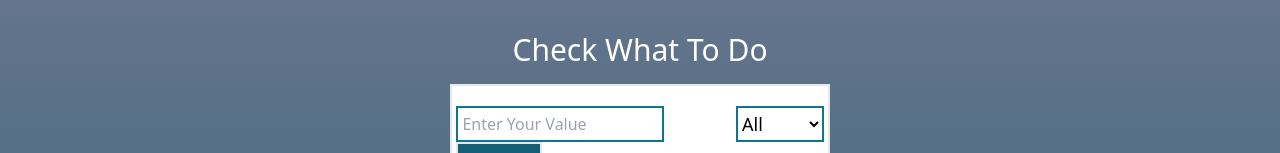
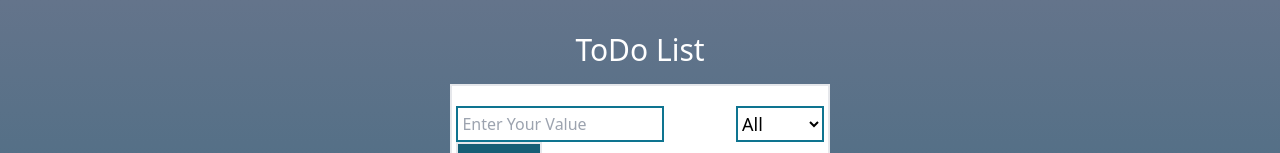
Before and after one commit to Pradhan023/Interview-project-todolist, a React (Vite) app: page / in a window 1280 px wide. Shown: the top 153 px of the page. Built offline with nearby package versions, Linux system fonts and the light colour scheme; no server answers.

Commit message:
Todo list

```diff
--- a/src/Component/Todotask.jsx
+++ b/src/Component/Todotask.jsx
@@ -111,7 +111,7 @@ const Todotask = () => {
 
   return (
     <div className="flex flex-col  items-center px-2 ">
-        <h1 className="text-white text-3xl mb-4">Check What To Do</h1>
+        <h1 className="text-white text-3xl mb-4">ToDo List</h1>
         <div className=" border-2 bg-white m-h-96 py-5 px-1 lg:w-[45%] xl:w-[30%]">
         <div className="flex justify-between lg:justify-between">
         {
```
